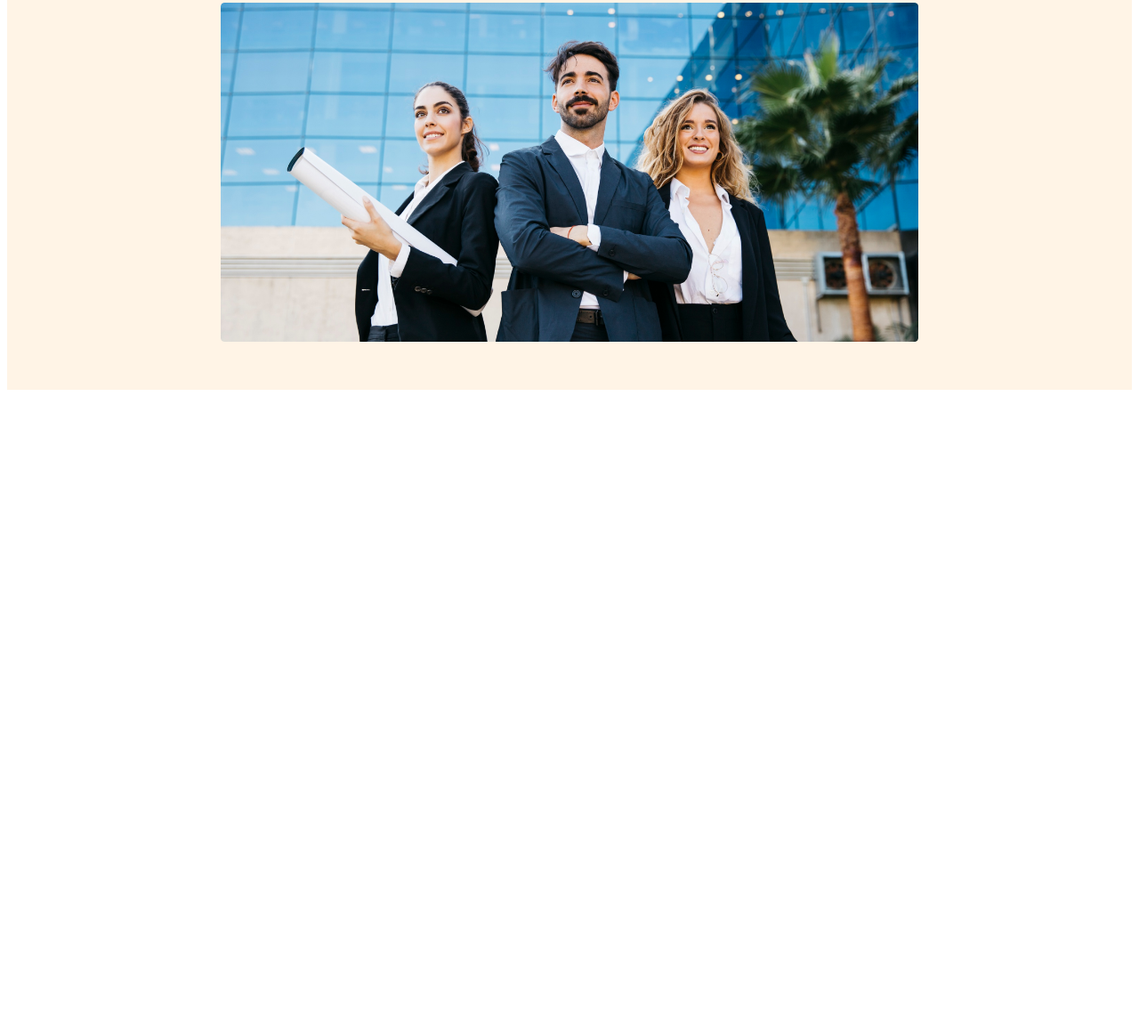
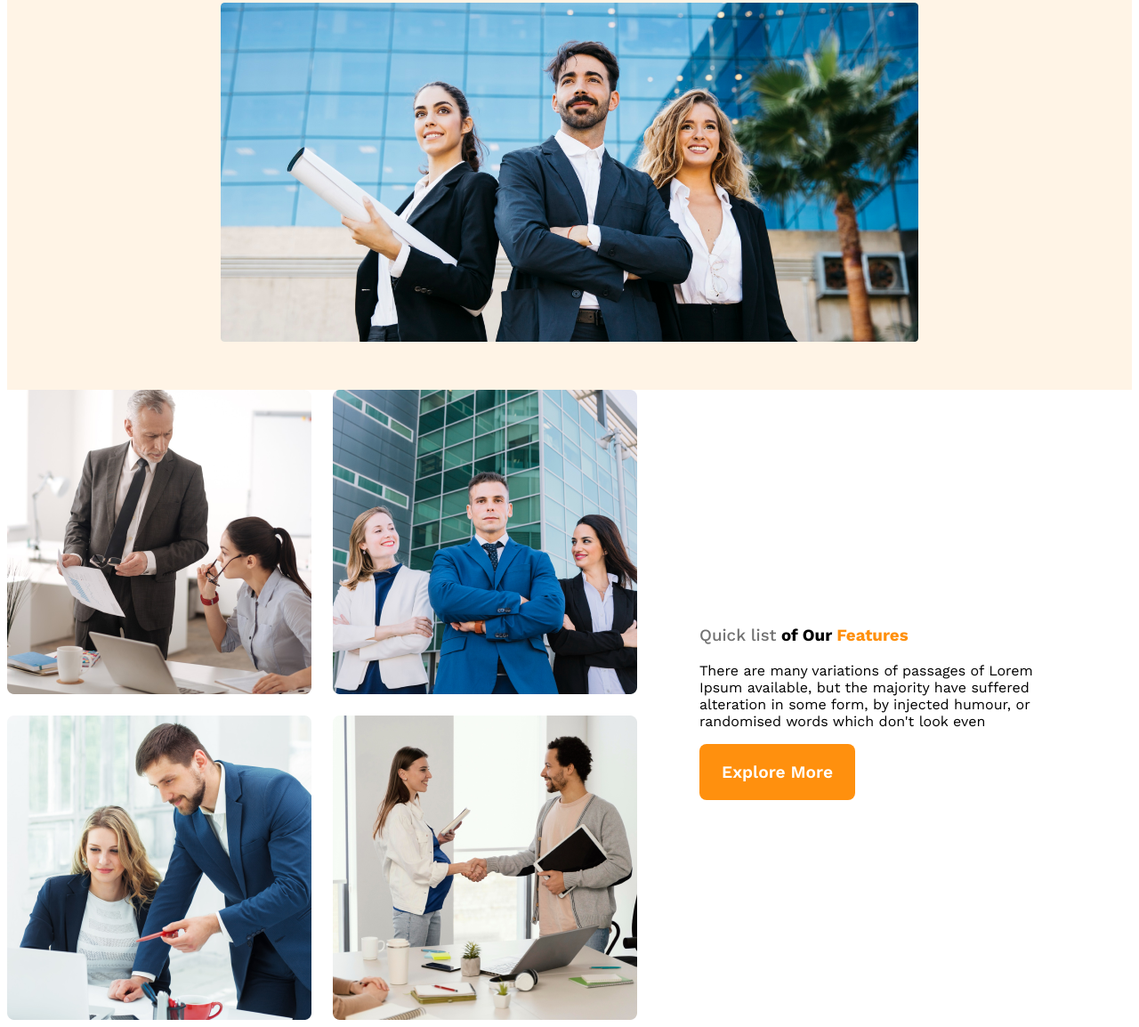
Before and after one commit to chaity345/g3-artchitech-website, a plain HTML site: page index.html in a window 1280 px wide. Shown: the part 597-1751 px from the top of the page at 89% size. Before the commit the page ends 1043 px from the top, so only its background shows below. Drawn offline with nearby package versions, Linux system fonts and the light colour scheme.

Commit message:
feature content added

```diff
--- a/index.html
+++ b/index.html
@@ -9,6 +9,8 @@
 </head>
 
 <body>
+    <!-- header start -->
+
 
     <header>
         <nav class="nav-tittle">
@@ -32,7 +34,31 @@
             <img src="images/banner.png" alt="" class="banner-picture">
         </div>
     </header>
+    <!-- header end -->
     <main>
+        <!-- featured section -->
+        <section class="team-container">
+            <div class="team-img-container">
+                <img src="images/team1.png" alt="">
+                <img src="images/team2.png" alt="">
+                <img src="images/team3.png" alt="">
+                <img src="images/team4.png" alt="">
+
+            </div>
+            <div class="team-content">
+                <h3 class="team-content-tittle">
+                    <span class="quick-list">Quick list</span> <span>of Our</span> <span class="text-feature">Features</span>
+                </h3>
+                <p class="team-content-des">
+                    There are many variations of passages of Lorem Ipsum available, but the majority have suffered
+                    alteration in some form, by injected humour, or randomised words which don't look even
+                </p>
+                <button class="btn-primary">
+                    Explore More
+                </button>
+
+            </div>
+        </section>
 
     </main>
     <footer>
--- a/styles/architec.css
+++ b/styles/architec.css
@@ -125,12 +125,58 @@ nav li {
 
 }
 
+/* main styles */
+main {
+    max-width: 1440px;
+    margin: 0 auto;
+}
+
+/* teams style */
+.team-container {
+    display: flex;
+    /* we need vetically center */
+    align-items: center;
+
+}
+
+.team-img-container {
+    display: grid;
+    grid-template-columns: repeat(2, 1fr);
+    gap: 1.5rem;
+}
+
+.team-content {
+    padding-left: 70px;
+    padding-right: 70px;
+
+}
+
+.team-tittle {
+
+    font-size: 2.8rem;
+
+}
+
+.team-content-tittle .quick-list {
+    color: #727272;
+    font-weight: 500;
+
+}
+
+.text-feature {
+    color: #FF900E;
+
+    font-weight: 700;
+
+}
+
 /* medium devices */
 @media screen and(min-width:576px) and (max-width: 992px) {
-    nav{
+    nav {
         flex-direction: column;
     }
-    header{
+
+    header {
         padding: 50px;
     }
 
```
